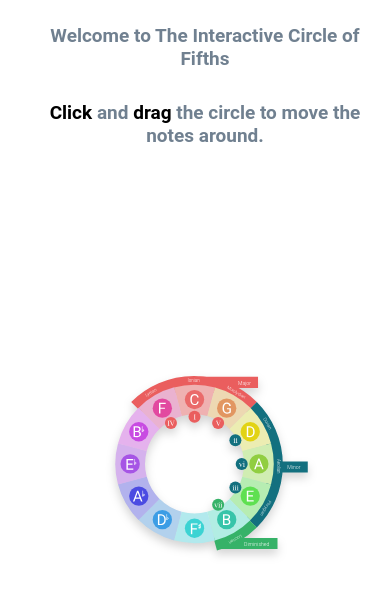
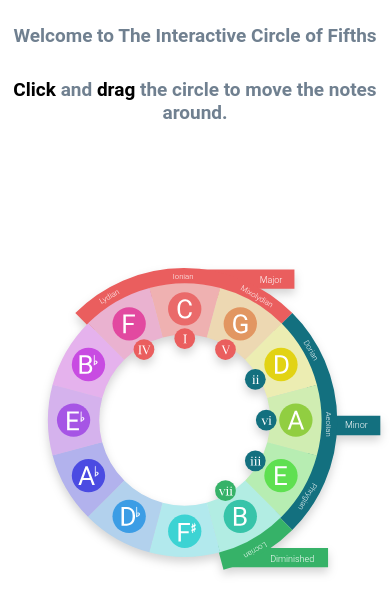
Before and after one commit to SHolleworth/circle-of-fifths, a React (Create React App) app: page / in a window 390 px wide. Shown: the top 614 px of the page. Built offline with nearby package versions, Linux system fonts and the light colour scheme.

Commit message:
Adjusted responsive styling to be better on mobile devices

```diff
--- a/src/index.css
+++ b/src/index.css
@@ -36,15 +36,19 @@ h2 span {
     filter: drop-shadow(0 5px 5px lightgrey);
 }
 
-@media only screen and (max-width: 600px) {
+@media only screen and (max-width: 800px) {
     .container {
         flex-direction: column;
-        justify-content: flex-start;
+        justify-content: space-between;
+        padding-left: 0;
     }
     article {
         font-size: 1.5vh;
     }
-    #background {
-        margin-top: -200px;
+    .container div {
+        height: 55vh;
+        width: 95vw;
+        margin-left: 1em;
+        margin-top: 3em;
     }
 }
```
